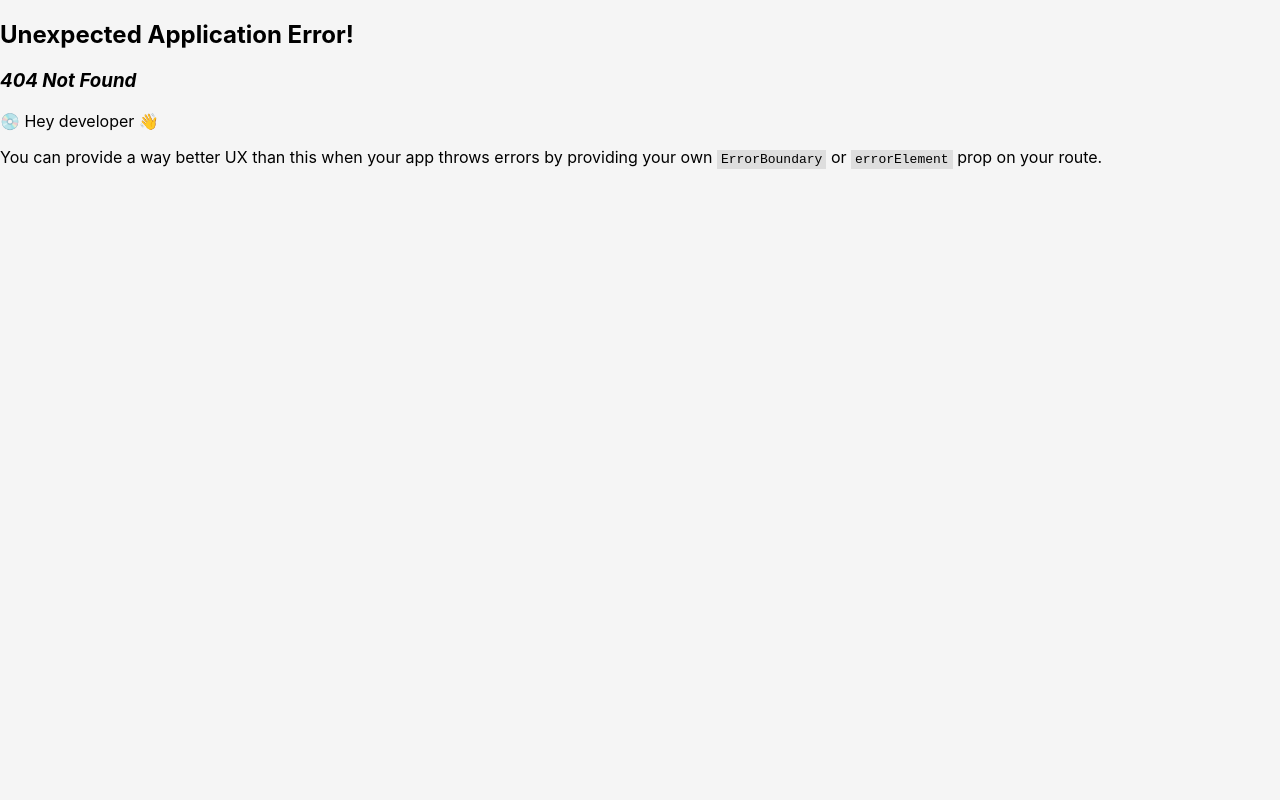
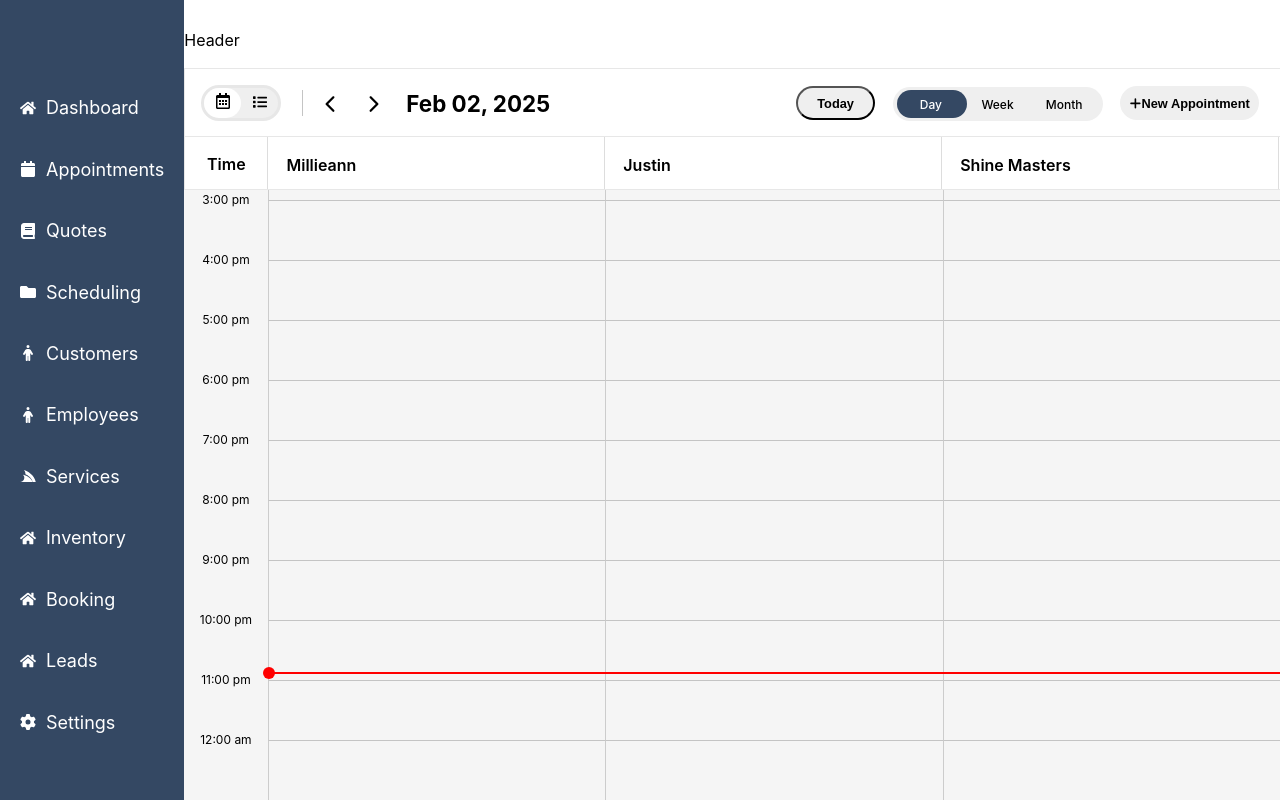
Before and after one commit to Jmiller1294/sm-operations-app, a React (Vite) app: page /appointments/day in a window 1280 px wide. Before the commit this address had no page. Built offline with nearby package versions, Linux system fonts and the light colour scheme.

Commit message:
add session storage to persist data between page refresh

```diff
--- a/src/App.tsx
+++ b/src/App.tsx
@@ -7,12 +7,21 @@ import {
 import MainLayout from "./layouts/MainLayout";
 import AppointmentsPage from "./pages/Appointmentpage/AppointmentsPage";
 import DashboardPage from './pages/Homepage/DashboardPage';
+import DayViewCalendar from './components/Calendar/DayViewCalendar';
+import WeekViewCalendar from './components/Calendar/WeekViewCalendar';
+import MonthViewCalendar from './components/Calendar/MonthViewCalendar';
+
 
 const router = createBrowserRouter(
   createRoutesFromElements(
     <Route path='/' element={<MainLayout />}>
       <Route index element={<DashboardPage />} />
-      <Route path='/appointments' element={<AppointmentsPage />} />
+      <Route path='/appointments' element={<AppointmentsPage />}>
+        <Route index element={<DayViewCalendar />} />
+        <Route path='day' element={<DayViewCalendar />} />
+        <Route path='week' element={<WeekViewCalendar />} />
+        <Route path='month' element={<MonthViewCalendar/>} />
+      </Route>
     </Route>
   )
 );
--- a/src/components/Calendar/Calendar.module.css
+++ b/src/components/Calendar/Calendar.module.css
@@ -1,7 +1,7 @@
 .calendarContainer {
   display: flex;
   width: 100%;
-  height: 1525px;
+  height: 1500px;
   margin-top: 120px;
   position: relative;
   padding-top: 1px;
@@ -17,7 +17,7 @@
 }
 
 .timeSlot {
-  height: 61px;
+  height: 60px;
 }
 
 .appointment {
@@ -53,7 +53,7 @@
 .row{
   display: flex;
   flex-direction:row;
-  height: 60px;
+  height: 59px;
   border-top: 1px solid #c4c4c4;
   border-left: 1px solid #ccc;
 }
@@ -213,7 +213,7 @@
   left: 82px;
   right: 0;
   pointer-events: none;
-  margin-top: 5px;
+
 }
 
 .circle{
--- a/src/components/Calendar/DayViewCalendar.tsx
+++ b/src/components/Calendar/DayViewCalendar.tsx
@@ -1,15 +1,18 @@
 import { useEffect, useState, useRef } from "react";
 import styles from "./Calendar.module.css";
-import { BsThreeDots } from "react-icons/bs";
 import { format, getHours, getMinutes, hoursToMinutes } from 'date-fns';
+import { useLocation, useOutletContext, useNavigate } from "react-router-dom";
+import { IoPersonCircleSharp } from "react-icons/io5";
 
 
-const DayViewCalendar = ({appointments, date, open, employees}:any) => {
+const DayViewCalendar = () => {
   const [timeSlots, setTimeSlots] = useState<any>([]);
   const [lineHeight, setLineHeight] = useState(0);
   const [dotHeight, setDotHeight] = useState(0);
   const numbers = Array.from(Array(25).keys());
   const elementRef = useRef<any>();
+  const { appointments, date, employees, toggleModal } = useOutletContext<any>();
+
 
 
   useEffect(() => {
@@ -20,14 +23,8 @@ const DayViewCalendar = ({appointments, date, open, employees}:any) => {
   useEffect(() => {
     //Implementing the setInterval method
     const interval = setInterval(() => {
-      if(lineHeight % 60 === 0) {
-        setDotHeight(dotHeight + 2);
-        setLineHeight(dotHeight + 2);
-      }
-      else {
       setDotHeight(dotHeight + 1);
-        setLineHeight(dotHeight + 1);
-      }
+      setLineHeight(lineHeight + 1);
     }, 60000);
 
     //Clearing the interval
@@ -56,8 +53,7 @@ const DayViewCalendar = ({appointments, date, open, employees}:any) => {
   const scrollToTime = () => {
     const minutes = hoursToMinutes(getHours(new Date()));
     const halfMinutes = getMinutes(new Date());
-    console.log(minutes, halfMinutes)
-    setDotHeight(minutes + halfMinutes);
+    setDotHeight((minutes + halfMinutes) - 5);
     setLineHeight(minutes + halfMinutes);
     setTimeout(() => {
       elementRef.current?.scrollIntoView({ behavior: 'smooth', block: 'center' });
@@ -85,15 +81,15 @@ const DayViewCalendar = ({appointments, date, open, employees}:any) => {
   };
 
   const getStartPixels = (hour:number, minutes:number) => {
-    return Math.abs((((hour - 1) * 60) + minutes) + (hour * 1) + 60);
+    return Math.abs((((hour - 1) * 59) + minutes) + (hour * 1) + 59);
   };
 
   const getTimeSlotHeight = (appointment:any) => {
-    return parseInt(appointment.duration);
+    return parseInt(appointment.duration) - 5;
   };
 
-  function handleClick(id:any) {
-    open(id);
+  const handleClick = (id:any, type:any) => {
+    toggleModal(id, type);
   };
 
   return (
@@ -144,7 +140,7 @@ const DayViewCalendar = ({appointments, date, open, employees}:any) => {
                       top: `${getStartPosition(appointment.startTime)}px`,
                       height: getTimeSlotHeight(appointment),
                     }}
-                  onClick={() => handleClick({id: appointment.id, type: 'appointment info'})}
+                    onClick={() => handleClick(appointment.id, 'appointment info')}
                   >
                     <div className={styles.appointmentInfoCon}>
                       <span className={styles.appointmentName}>{appointment.firstName} {appointment.lastName}: &nbsp;</span>
@@ -152,7 +148,6 @@ const DayViewCalendar = ({appointments, date, open, employees}:any) => {
                     </div>
                     <div>
                       {appointment.startTime} - {appointment.endTime}
-
                     </div>
                   </div>
               ))}
--- a/src/components/Calendar/MonthViewCalendar.tsx
+++ b/src/components/Calendar/MonthViewCalendar.tsx
@@ -1,11 +1,13 @@
 import React, { useEffect, useState } from 'react';
 import styles from './Calendar.module.css';
 import { format, getDay, getDaysInMonth } from 'date-fns';
+import { useOutletContext } from 'react-router-dom';
 
 
 const tableColumns = ['Mon', 'Tue', 'Wed', 'Thur', 'Fri', 'Sat', 'Sun'];
 
-const MonthViewCalendar = ({appointments, date, open}:any) => {
+const MonthViewCalendar = () => {
+  const { date, appointments, toggleModal } = useOutletContext<any>();
   const [calendarGrid, setCalendarGrid] = useState<any>([]);
   const totalDays = getDaysInMonth(date);
   const daysArray = Array.from({ length: totalDays }, (_, i) => i + 1);
@@ -18,7 +20,6 @@ const MonthViewCalendar = ({appointments, date, open}:any) => {
   const createCalendarGrid = () => {
     const startDay = getDay(date) - 1;
     let week: any[] = [];
-    console.log(startDay)
     if(startDay < 0) week = [];
     else week = Array(startDay).fill(null);
     let grid:any = [];
@@ -40,6 +41,10 @@ const MonthViewCalendar = ({appointments, date, open}:any) => {
     setCalendarGrid(grid);
   }
 
+  const handleClick = (id:any, type:any) => {
+    toggleModal(id, type);
+  };
+
   return (
     <div className={styles.tableContainer}>
       <table className={styles.table}>
@@ -59,7 +64,7 @@ const MonthViewCalendar = ({appointments, date, open}:any) => {
                     <div className={styles.dayText}>{day ? day : ""}</div>
                     {appointments.map((app:any, ind:any) => {
                       if(format(app.date, 'MMM') === format(date, 'MMM')&&day === parseInt(format(app.date, 'd'))) {
-                        return(<div className={styles.appTypeText} key={ind} onClick={open}><div className={styles.circle}></div>{app.startTime} {app.type}</div>)
+                        return(<div className={styles.appTypeText} key={ind} onClick={() => handleClick(app.id, 'appointment info')}><div className={styles.circle}></div>{app.startTime} {app.type}</div>)
                       }
                     })}
                   </div>
--- a/src/components/Calendar/WeekViewCalendar.tsx
+++ b/src/components/Calendar/WeekViewCalendar.tsx
@@ -1,31 +1,38 @@
 import React, {useEffect, useRef, useState} from 'react';
 import styles from "./Calendar.module.css";
-import {startOfWeek, endOfWeek, format, hoursToMinutes, getMinutes, getHours} from 'date-fns';
+import {
+  startOfWeek,
+  endOfWeek,
+  format,
+  hoursToMinutes,
+  getMinutes,
+  getHours
+} from 'date-fns';
+import { IoPersonCircleSharp } from 'react-icons/io5';
+import { useOutletContext } from 'react-router-dom';
 
 
-const WeekViewCalendar = ({appointments, date, daysOfWeek, open}:any) => {
+const WeekViewCalendar = () => {
   const [timeSlots, setTimeSlots] = useState<any>([]);
   const [lineHeight, setLineHeight] = useState(0);
   const [dotHeight, setDotHeight] = useState(0);
+  const [days, setDays] = useState<any>([]);
   const numbers = Array.from(Array(25).keys());
   const elementRef = useRef<any>();
+  const { daysOfWeek, date, appointments, toggleModal } = useOutletContext<any>();
+
 
   useEffect(() => {
     createTimeSlots();
     scrollToTime();
-  },[]);
+    setDays(daysOfWeek);
+  },[daysOfWeek]);
 
   useEffect(() => {
     //Implementing the setInterval method
     const interval = setInterval(() => {
-      if(lineHeight % 60 === 0) {
-        setDotHeight(dotHeight + 1);
-        setLineHeight(dotHeight + 1);
-      }
-      else {
-        setDotHeight(dotHeight + 1);
-        setLineHeight(dotHeight + 1);
-      }
+      setDotHeight(dotHeight + 1);
+      setLineHeight(lineHeight + 1);
     }, 60000);
 
     //Clearing the interval
@@ -54,8 +61,7 @@ const WeekViewCalendar = ({appointments, date, daysOfWeek, open}:any) => {
   const scrollToTime = () => {
     const minutes = hoursToMinutes(getHours(new Date()));
     const halfMinutes = getMinutes(new Date());
-    console.log(minutes, halfMinutes)
-    setDotHeight(minutes + halfMinutes);
+    setDotHeight((minutes + halfMinutes) - 5);
     setLineHeight(minutes + halfMinutes);
     setTimeout(() => {
       elementRef.current.scrollIntoView({ behavior: 'smooth', block: 'center' });
@@ -83,15 +89,15 @@ const WeekViewCalendar = ({appointments, date, daysOfWeek, open}:any) => {
   };
 
   const getStartPixels = (hour:number, minutes:number) => {
-    return Math.abs((((hour - 1) * 60) + minutes) + (hour * 1));
+    return Math.abs((((hour - 1) * 59) + minutes) + (hour * 1) + 59);
   };
 
   const getTimeSlotHeight = (appointment:any) => {
-    return parseInt(appointment.duration);
+    return parseInt(appointment.duration) - 5;
   };
 
-  function handleClick(id:any) {
-    open(id);
+  const handleClick = (id:any, type:any) => {
+    toggleModal(id, type);
   };
 
   return (
@@ -141,7 +147,7 @@ const WeekViewCalendar = ({appointments, date, daysOfWeek, open}:any) => {
                     top: `${getStartPosition(appointment.startTime)}px`,
                     height: getTimeSlotHeight(appointment),
                   }}
-                  onClick={() => handleClick({id: appointment.id, type: 'appointment info'})}
+                  onClick={() => handleClick(appointment.id, 'appointment info')}
                 >
                   <div className={styles.appointmentInfoCon}>
                     {appointment.firstName} {appointment.lastName}
--- /dev/null
+++ b/src/components/Forms/EditAppointment.tsx
@@ -0,0 +1,9 @@
+import React from 'react'
+
+const EditAppointmentForm = ({data, onClose}:any) => {
+  return (
+    <div>EditAppoinmentForm</div>
+  )
+}
+
+export default EditAppointmentForm
--- a/src/pages/Appointmentpage/AppointmentInfo.tsx
+++ b/src/pages/Appointmentpage/AppointmentInfo.tsx
@@ -1,7 +1,13 @@
 import React from 'react';
 import styles from './AppointmentPage.module.css';
 
-const AppointmentInfo = ({data, onClose}:any) => {
+const AppointmentInfo = ({data, onClose, open}:any) => {
+
+  function handleClick(id:any, type:string) {
+    open(id, type);
+  };
+
+
   return (
     <div className={styles.appointmentInfoCon}>
       <div className={styles.appointmentButtonCon}>
@@ -9,7 +15,7 @@ const AppointmentInfo = ({data, onClose}:any) => {
           Close
         </button>
         <div className={styles.buttonContainer}>
-          <button className={styles.appointmentbtns}>Edit</button>
+          <button className={styles.appointmentbtns} onClick={() => handleClick(data.id, 'edit appointment')}>Edit</button>
           <button className={styles.appointmentbtns}>Reschedule</button>
           <button className={styles.appointmentbtns}>Cancel</button>
         </div>
--- a/src/pages/Appointmentpage/AppointmentsPage.tsx
+++ b/src/pages/Appointmentpage/AppointmentsPage.tsx
@@ -3,25 +3,25 @@ import styles from './AppointmentPage.module.css';
 import { FaList, FaRegCalendarAlt } from "react-icons/fa";
 import { IoIosArrowBack, IoIosArrowForward } from "react-icons/io";
 import { FaPlus } from "react-icons/fa6";
-import DayViewCalendar from '../../components/Calendar/DayViewCalendar';
-import WeekViewCalendar from '../../components/Calendar/WeekViewCalendar';
-import MonthViewCalendar from '../../components/Calendar/MonthViewCalendar';
 import Modal from '../../components/Modal/Modal';
 import { addDays, addMonths, addWeeks, eachDayOfInterval, format, startOfWeek, subDays, subMonths, subWeeks } from 'date-fns';
 import { IoPersonCircleSharp } from "react-icons/io5";
 import Header from '../../components/Calendar/Header';
 import NewAppointmentForm from '../../components/Forms/NewAppointmentForm';
 import AppointmentInfo from './AppointmentInfo';
+import EditAppointmentForm from '../../components/Forms/EditAppointment';
+import { Outlet, useLocation } from 'react-router-dom';
+import { useNavigate } from "react-router-dom";
 
-
-const appointments = [
+const userData = {
+  appointments: [
     {
       id: 1,
       firstName: "Bob",
       lastName: "McTest",
       phone: "",
       email: "bob.mctest@example.com",
-    date: "February 21, 2025",
+      date: "February 23, 2025",
       startTime: "3:00am",
       endTime: "5:15am",
       dateCreated: "June 17, 2013",
@@ -203,9 +203,8 @@ const appointments = [
         },
       ]
     },
-]
-
-const employees = [
+  ],
+  employees: [
     {
       name: 'Millieann',
       avatar: <IoPersonCircleSharp />,
@@ -222,41 +221,59 @@ const employees = [
       hours: 8
     }
   ]
-
+}
 
 
 const AppointmentsPage = () => {
   const d = new Date();
   const [isOn, setIsOn] = useState(false);
-  const [position, setPosition] = useState("left");
-  const [calendarType, setCalendarType] = useState('day');
   const [isModalOpen, setIsModalOpen] = useState(false);
-  const [date, setDate] = useState(format(d, 'MMM dd, yyyy'));
   const [daysOfWeek, setDaysOfWeek] = useState<any>([]);
   const [formType, setFormType] = useState('');
   const [modalType, setModalType] = useState('');
-  const [data, setData] = useState({});
+  const [modalData, setModalData] = useState({});
+  const [calendarType, seCalendarType] = useState('');
+  const [appointments, setAppointments] = useState(userData.appointments);
+  const [employees, setEmployees] = useState(userData.employees);
+  const navigate = useNavigate();
+  const location = useLocation();
+  const [view, setView] = useState(() => {
+    return sessionStorage.getItem("calendarView") || "day";
+  });
+  const [position, setPosition] = useState(() => {
+    return sessionStorage.getItem("position") || "left";
+  });
+  const [date, setDate] = useState(() => {
+    return sessionStorage.getItem("date") || format(d, 'MMM dd, yyyy');
+  });
+
+  useEffect(() => {
+    setStartDate(view);
+  }, [view]);
+
+  useEffect(() => {
+    sessionStorage.setItem("calendarView", view);
+    navigate(`/appointments/${view}`);
+  }, [view, navigate]);
+
+  useEffect(() => {
+    sessionStorage.setItem("position", position);
+  }, [position]);
+
+  useEffect(() => {
+    sessionStorage.setItem("date", date);
+  }, [date]);
 
 
-  const renderCalendar = () => {
-    switch (calendarType) {
-      case 'day':
-        return <DayViewCalendar appointments={appointments} date={date} open={toggleModal} employees={employees}/>
-      case 'week':
-        return <WeekViewCalendar appointments={appointments} date={date} daysOfWeek={daysOfWeek} open={toggleModal}/>
-      case 'month':
-        return <MonthViewCalendar appointments={appointments} date={date} open={toggleModal}/>
-      default:
-        return null;
-    }
-  };
 
   const renderModalContent = () => {
     switch (modalType) {
       case 'new appointment':
-        return <NewAppointmentForm data={data} onClose={toggleModal} />
+        return <NewAppointmentForm data={modalData} onClose={toggleModal} />
       case 'appointment info':
-        return <AppointmentInfo data={data} onClose={toggleModal} />
+        return <AppointmentInfo data={modalData} onClose={toggleModal} open={toggleModal} />
+      case 'edit appointment':
+        return <EditAppointmentForm data={modalData} onClose={toggleModal} open={toggleModal}/>
       default:
         return null;
     }
@@ -281,50 +298,50 @@ const AppointmentsPage = () => {
   }
 
   const decreaseDate = () => {
-    if(calendarType === 'day') {
+    if(view === 'day') {
       const formattedDate = format(subDays(date, 1), 'MMM dd, yyyy');
       setDate(formattedDate);
     }
-    if(calendarType === 'week') {
+    if(view === 'week') {
       const nextWeekStart = startOfWeek(subWeeks(date, 1), { weekStartsOn: 1 });
       const formattedDate = format(nextWeekStart, 'MMM d, yyyy');
       setDate(`Week of ${formattedDate}`);
       getDaysOfWeek(formattedDate);
     }
-    if(calendarType === 'month') {
+    if(view === 'month') {
       const formattedDate = format(subMonths(date, 1), 'MMMM, yyyy');
       setDate(formattedDate);
     }
   };
 
   const increaseDate = () => {
-    if(calendarType === 'day') {
+    if(view === 'day') {
       const formattedDate = format(addDays(date, 1), 'MMM dd, yyyy');
       setDate(formattedDate);
     }
-    if(calendarType === 'week') {
+    if(view === 'week') {
       const nextWeekStart = startOfWeek(addWeeks(date, 1), { weekStartsOn: 1 });
       const formattedDate = format(nextWeekStart, 'MMM d, yyyy');
       setDate(`Week of ${formattedDate}`);
       getDaysOfWeek(formattedDate);
     }
-    if(calendarType === 'month') {
+    if(view === 'month') {
       const formattedDate = format(addMonths(date, 1), 'MMMM, yyyy');
       setDate(formattedDate);
     }
   };
 
-  const toggleModal = (data:any, modalType:string) => {
-    if(data !== null) {
-      setData(appointments[data.id - 1]);
-      setFormType(data.type);
-      setModalType(data.type)
+  const toggleModal = (id:any, modalType:string) => {
+    console.log(modalType)
+    setModalType(modalType);
+    setModalData(userData.appointments[id - 1]);
+    if(modalType !== 'edit appointment') {
+      setIsModalOpen(!isModalOpen);
     }
-    else setModalType(modalType);
-    setIsModalOpen(!isModalOpen);
   };
 
   const getDaysOfWeek = (currDate:string) => {
+
     if(currDate.includes('Week')) {
       currDate = date.replace('Week of ','');
     }
@@ -337,15 +354,21 @@ const AppointmentsPage = () => {
   }
 
   const getCurrentDate = () => {
-    if(calendarType === 'day') {
+    if(view === 'day') {
      setStartDate('day');
     }
-    if(calendarType === 'week') {
+    if(view === 'week') {
       setStartDate('week');
     }
-    if(calendarType === 'month') {
+    if(view === 'month') {
       setStartDate('month');
     }
+  }
+
+  const handleOnChange = (position:any, type:any) => {
+    setPosition(position);
+    setView(type);
+    setStartDate(type);
   }
 
   return (
@@ -380,7 +403,11 @@ const AppointmentsPage = () => {
                 name="toggle"
                 className={styles.toggleIn}
                 checked={position === "left"}
-                onChange={() => {setPosition("left"), setCalendarType("day"), setStartDate('day')}}
+                onChange={
+                  () => handleOnChange(
+                    'left',
+                    'day',
+                  )}
               />
               <label htmlFor="left" className={styles.toggleLab}><span style={position === "left" ? {color: '#ffffff'} : {color: '#000000'}}>Day</span></label>
               <input
@@ -389,7 +416,11 @@ const AppointmentsPage = () => {
                 name="toggle"
                 className={styles.toggleIn}
                 checked={position === "center"}
-                onChange={() => {setPosition("center"), setCalendarType("week"), setStartDate("week")}}
+                onChange={
+                  () => handleOnChange(
+                    'center',
+                    'week',
+                  )}
               />
               <label htmlFor="center" className={styles.toggleLab}><span style={position === "center" ? {color: '#ffffff'} : {color: '#000000'}}>Week</span></label>
               <input
@@ -398,7 +429,11 @@ const AppointmentsPage = () => {
                 name="toggle"
                 className={styles.toggleIn}
                 checked={position === "right"}
-                onChange={() => {setPosition("right"), setCalendarType("month"), setStartDate("month")}}
+                onChange={
+                  () => handleOnChange(
+                    'right',
+                    'month',
+                  )}
               />
               <label htmlFor="right" className={styles.toggleLab}><span style={position === "right" ? {color: '#ffffff'} : {color: '#000000'}}>Month</span></label>
               <div className={styles.toggleSlider} data-position={position}></div>
@@ -407,10 +442,10 @@ const AppointmentsPage = () => {
           </div>
         </div>
       </div>
-      <Header type={calendarType} employees={employees} daysOfWeek={daysOfWeek} />
-      <>
-       <div>{renderCalendar()}</div>
-      </>
+      <Header type={view} employees={employees} daysOfWeek={daysOfWeek} />
+      <div>
+        <Outlet context={{ appointments, date, daysOfWeek, employees, toggleModal }}/>
+      </div>
       <Modal isOpen={isModalOpen} onClose={toggleModal}>
         {renderModalContent()}
       </Modal>
```
Lines whose indentation alone changed are shown as unchanged.
